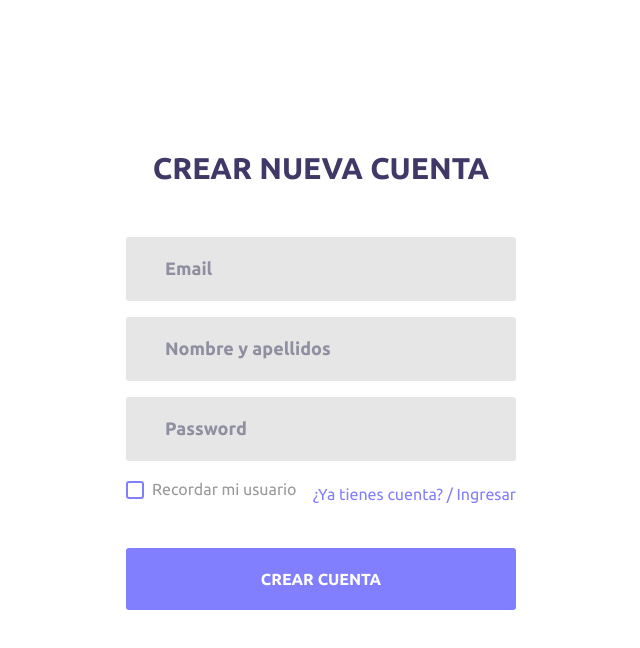
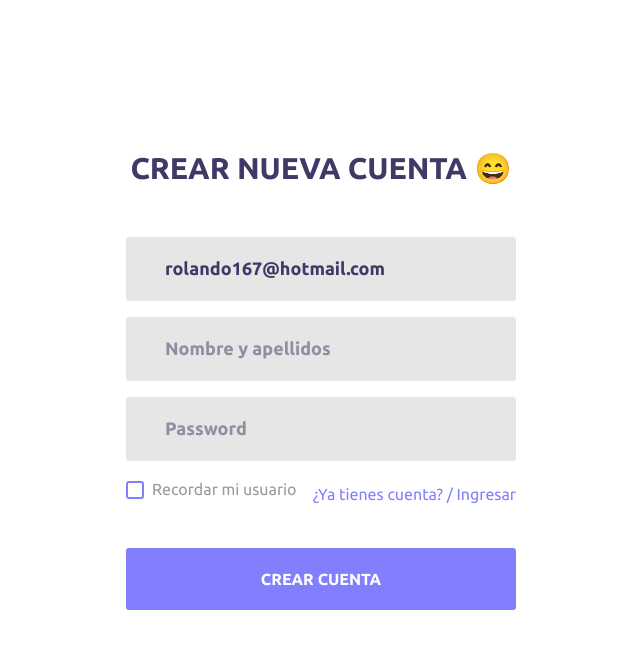
Before and after one commit to rolando167/ud-angular-login, an Angular app: page /registro in a window 1280 px wide. Shown: the top 648 px of the page, without its empty margins (319-959 px from the left). Built offline with nearby package versions, Linux system fonts and the light colour scheme.

Commit message:
culmidado

```diff
--- a/src/app/app.module.ts
+++ b/src/app/app.module.ts
@@ -1,5 +1,6 @@
 import { BrowserModule } from '@angular/platform-browser';
 import { NgModule } from '@angular/core';
+import { FormsModule } from '@angular/forms';
 
 import { AppRoutingModule } from './app-routing.module';
 import { AppComponent } from './app.component';
@@ -18,6 +19,7 @@
   imports: [
     BrowserModule,
     AppRoutingModule,
+    FormsModule,
   ],
   providers: [],
   bootstrap: [AppComponent]
--- a/src/app/models/usuario.model.ts
+++ b/src/app/models/usuario.model.ts
@@ -1,4 +1,6 @@
 
 export class UsuarioModel{
-
+  email: string;
+  password: string;
+  nombre: string;
 }
--- a/src/app/pages/registro/registro.component.html
+++ b/src/app/pages/registro/registro.component.html
@@ -1,10 +1,13 @@
 <div class="limiter">
         <div class="container-login100">
             <div class="wrap-login100 p-t-50 p-b-90">
-                <form class="login100-form validate-form flex-sb flex-w">
+                <form (ngSubmit)="onSubmit()"
+                  class="login100-form validate-form flex-sb flex-w"
+
+                  >
 
                     <span class="login100-form-title p-b-51">
-                        Crear nueva cuenta
+                        Crear nueva cuenta 😄
                     </span>
 
                     <!-- <span class="text-danger">El correo es obligatorio</span> -->
@@ -12,6 +15,7 @@
                         <input class="input100"
                                type="text"
                                name="email"
+                               [(ngModel)]="usuario.email"
                                placeholder="Email">
 
                         <span class="focus-input100"></span>
@@ -22,6 +26,7 @@
                         <input class="input100"
                                type="text"
                                name="nombre"
+                               [(ngModel)]="usuario.nombre"
                                placeholder="Nombre y apellidos">
 
                         <span class="focus-input100"></span>
@@ -32,6 +37,7 @@
                         <input class="input100"
                                type="password"
                                name="pass"
+                               [(ngModel)]="usuario.password"
                                placeholder="Password">
                         <span class="focus-input100"></span>
                     </div>
--- a/src/app/pages/registro/registro.component.ts
+++ b/src/app/pages/registro/registro.component.ts
@@ -1,4 +1,5 @@
 import { Component, OnInit } from '@angular/core';
+import { UsuarioModel } from 'src/app/models/usuario.model';
 
 @Component({
   selector: 'app-registro',
@@ -7,10 +8,19 @@
 })
 export class RegistroComponent implements OnInit {
 
+  usuario: UsuarioModel;
 
   constructor() { }
 
-  ngOnInit() { }
+  ngOnInit() {
+    this.usuario = new UsuarioModel();
 
+    this.usuario.email = 'rolando167@hotmail.com';
+  }
+
+  onSubmit(){
+    console.log(this.usuario);
+
+  }
 
 }
```
Also changed, not shown: src/app/pages/login/login.component.html (line endings or trailing spaces).
